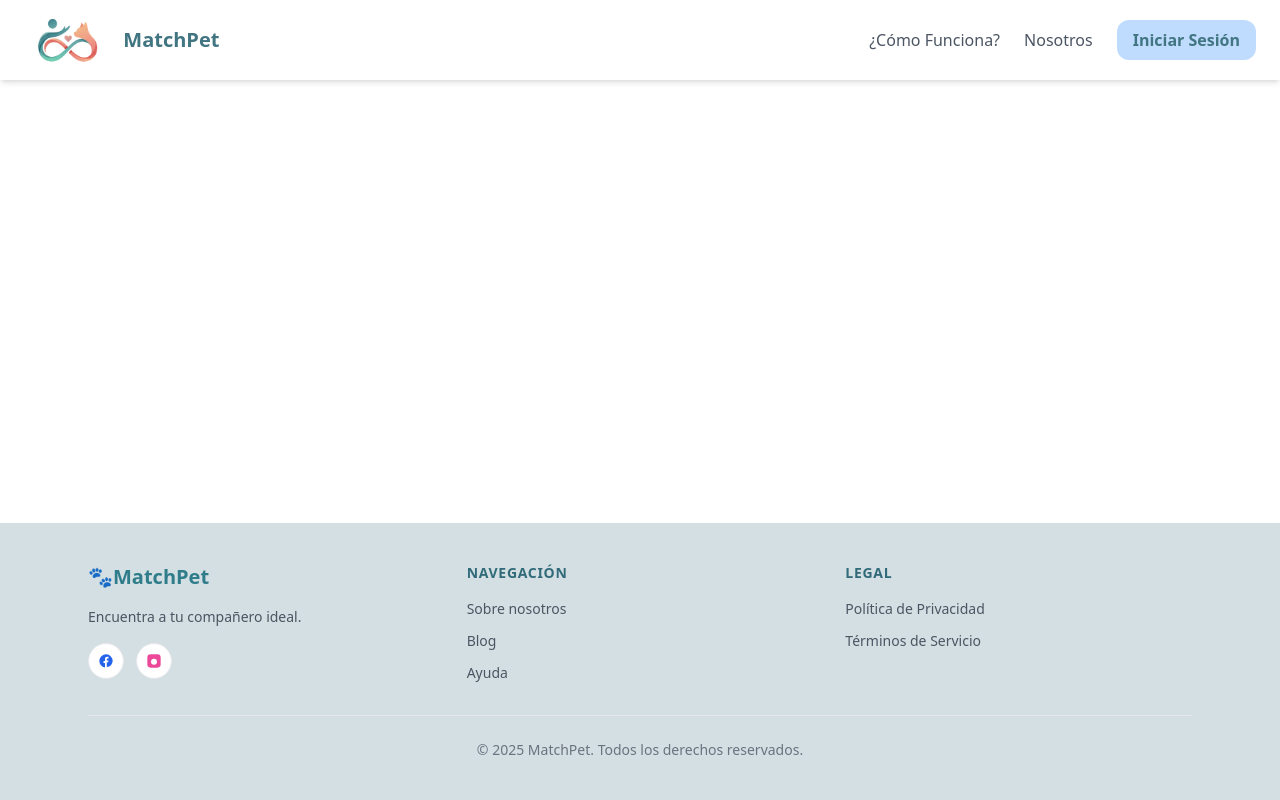
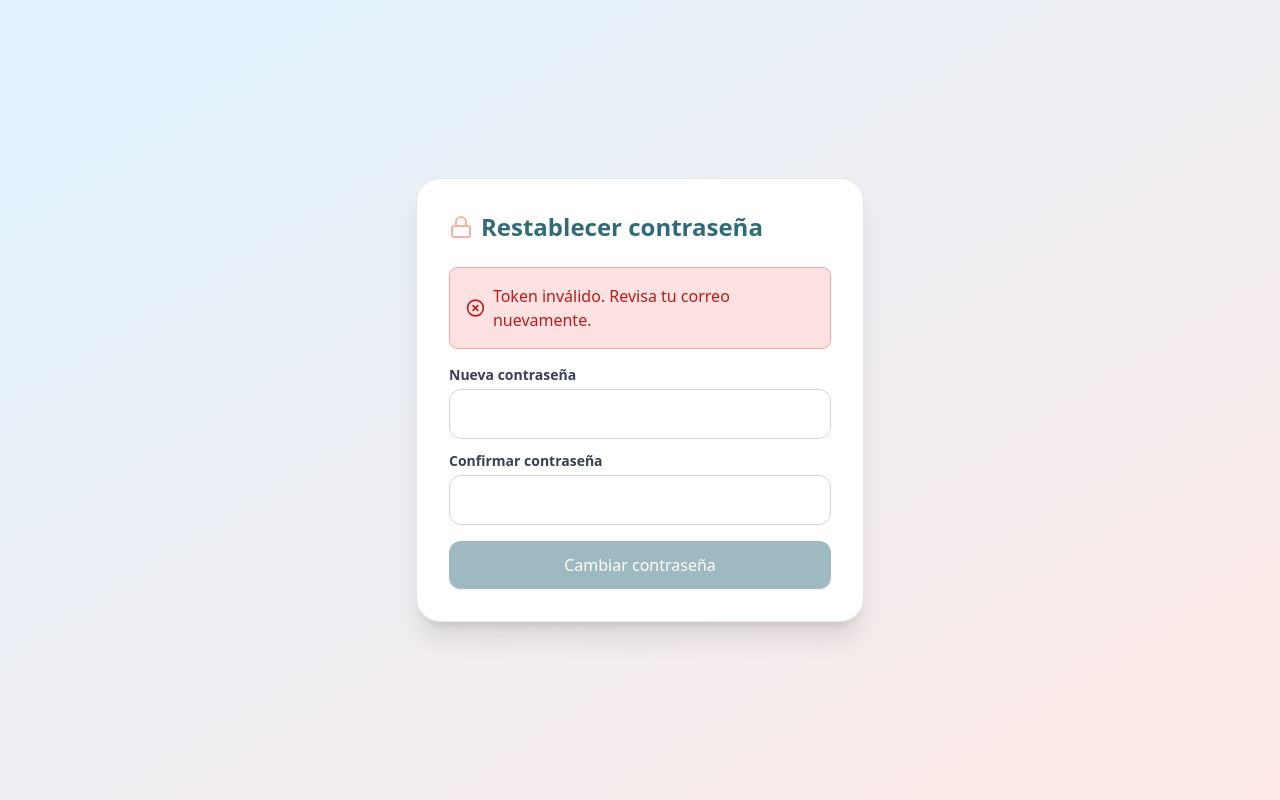
Before and after one commit to luistoledolafuente/MATCHPET, a React (Vite) app in the folder frontend-web-user/: page /reset-password in a window 1280 px wide. Built offline with nearby package versions, Linux system fonts and the light colour scheme; what @mercadopago/sdk-react would draw is missing.

Commit message:
Cambio de contraseña funcional

```diff
--- a/frontend-web-user/src/App.jsx
+++ b/frontend-web-user/src/App.jsx
@@ -14,6 +14,8 @@ import UnderConstructionPage from "./pages/UnderConstructionPage.jsx";
 // --- Autenticación ---
 import LoginPage from "./pages/auth/LoginPage.jsx";
 import RegisterPage from "./pages/auth/RegisterPage.jsx";
+import ResetPassword from "./pages/auth/ResetPassword.jsx";
+
 
 // --- Dashboards Adoptante ---
 import DashboardHomePage from "./pages/adoptante/DashboardHomePage.jsx";
@@ -122,6 +124,8 @@ export default function App() {
         <Route path="/login" element={<LoginPage />} />
         <Route path="/registro" element={<RegisterPage />} />
         <Route path="/oauth2/redirect" element={<OAuth2RedirectHandler />} />
+        <Route path="/reset-password" element={<ResetPassword />} />
+
 
 
         {/* Dashboard */}
--- /dev/null
+++ b/frontend-web-user/src/pages/auth/ResetPassword.jsx
@@ -0,0 +1,146 @@
+import { useState } from "react";
+import { useSearchParams, Link } from "react-router-dom";
+import { Lock, CheckCircle, XCircle } from "lucide-react";
+
+const BASE_URL = "http://localhost:8081";
+
+export default function ResetPassword() {
+  const [searchParams] = useSearchParams();
+  const token = searchParams.get("token");
+
+  const [password, setPassword] = useState("");
+  const [confirm, setConfirm] = useState("");
+  const [status, setStatus] = useState(null);
+  const [loading, setLoading] = useState(false);
+
+  const handleReset = async () => {
+    if (!password || !confirm) {
+      setStatus({ type: "error", text: "Completa todos los campos." });
+      return;
+    }
+
+    if (password !== confirm) {
+      setStatus({ type: "error", text: "Las contraseñas no coinciden." });
+      return;
+    }
+
+    if (!token) {
+      setStatus({ type: "error", text: "Token inválido o faltante." });
+      return;
+    }
+
+    setLoading(true);
+    setStatus(null);
+
+    try {
+      const response = await fetch(`${BASE_URL}/api/auth/reset-password`, {
+        method: "POST",
+        headers: { "Content-Type": "application/json" },
+        body: JSON.stringify({ token, newPassword: password }),
+      });
+
+      const result = await response.json();
+
+      if (response.ok) {
+        setStatus({
+          type: "success",
+          text: "Tu contraseña fue cambiada exitosamente.",
+        });
+      } else {
+        setStatus({
+          type: "error",
+          text: result.message || "No se pudo cambiar la contraseña.",
+        });
+      }
+    } catch (error) {
+      setStatus({
+        type: "error",
+        text: "Error de conexión con el servidor.",
+      });
+    } finally {
+      setLoading(false);
+    }
+  };
+
+  return (
+    <div className="min-h-screen bg-gradient-to-br from-[#dff3ff] to-[#fde8e4] flex items-center justify-center p-4">
+      <div className="bg-white w-full max-w-md rounded-3xl shadow-xl p-8 border">
+        <h2 className="text-2xl font-bold text-[#316B7A] mb-6 flex items-center gap-2">
+          <Lock className="w-6 h-6 text-[#FDB2A0]" />
+          Restablecer contraseña
+        </h2>
+
+        {!token && (
+          <div className="p-4 bg-red-100 border border-red-300 rounded-lg text-red-700 mb-4 flex items-center gap-2">
+            <XCircle className="w-5 h-5" />
+            Token inválido. Revisa tu correo nuevamente.
+          </div>
+        )}
+
+        {status && (
+          <div
+            className={`p-4 mb-4 rounded-lg border flex items-center gap-3 ${
+              status.type === "success"
+                ? "bg-green-100 text-green-700 border-green-300"
+                : "bg-red-100 text-red-700 border-red-300"
+            }`}
+          >
+            {status.type === "success" ? (
+              <CheckCircle className="w-5 h-5" />
+            ) : (
+              <XCircle className="w-5 h-5" />
+            )}
+            {status.text}
+          </div>
+        )}
+
+        {status?.type !== "success" && (
+          <>
+            <label className="block text-sm font-semibold text-gray-700 mb-1">
+              Nueva contraseña
+            </label>
+            <input
+              type="password"
+              className="w-full p-3 mb-3 rounded-xl border bg-white border-gray-300 focus:ring-2 focus:ring-[#FDB2A0]"
+              value={password}
+              onChange={(e) => setPassword(e.target.value)}
+            />
+
+            <label className="block text-sm font-semibold text-gray-700 mb-1">
+              Confirmar contraseña
+            </label>
+            <input
+              type="password"
+              className="w-full p-3 mb-4 rounded-xl border bg-white border-gray-300 focus:ring-2 focus:ring-[#FDB2A0]"
+              value={confirm}
+              onChange={(e) => setConfirm(e.target.value)}
+            />
+
+            <button
+              onClick={handleReset}
+              disabled={loading || !token}
+              className="w-full py-3 bg-[#407581] text-white rounded-xl shadow hover:bg-[#316B7A] disabled:opacity-50"
+            >
+              {loading ? (
+                <span className="w-5 h-5 border-2 border-white border-t-transparent rounded-full animate-spin inline-block"></span>
+              ) : (
+                "Cambiar contraseña"
+              )}
+            </button>
+          </>
+        )}
+
+        {status?.type === "success" && (
+          <div className="text-center mt-6">
+            <Link
+              to="/login"
+              className="text-[#316B7A] font-semibold hover:underline"
+            >
+              Ir al login
+            </Link>
+          </div>
+        )}
+      </div>
+    </div>
+  );
+}
```
Also changed, not shown: frontend-web-user/src/pages/adoptante/Perfil.jsx (+4 -16 lines), 2 other files (tests, documents, lock files or other folders).
